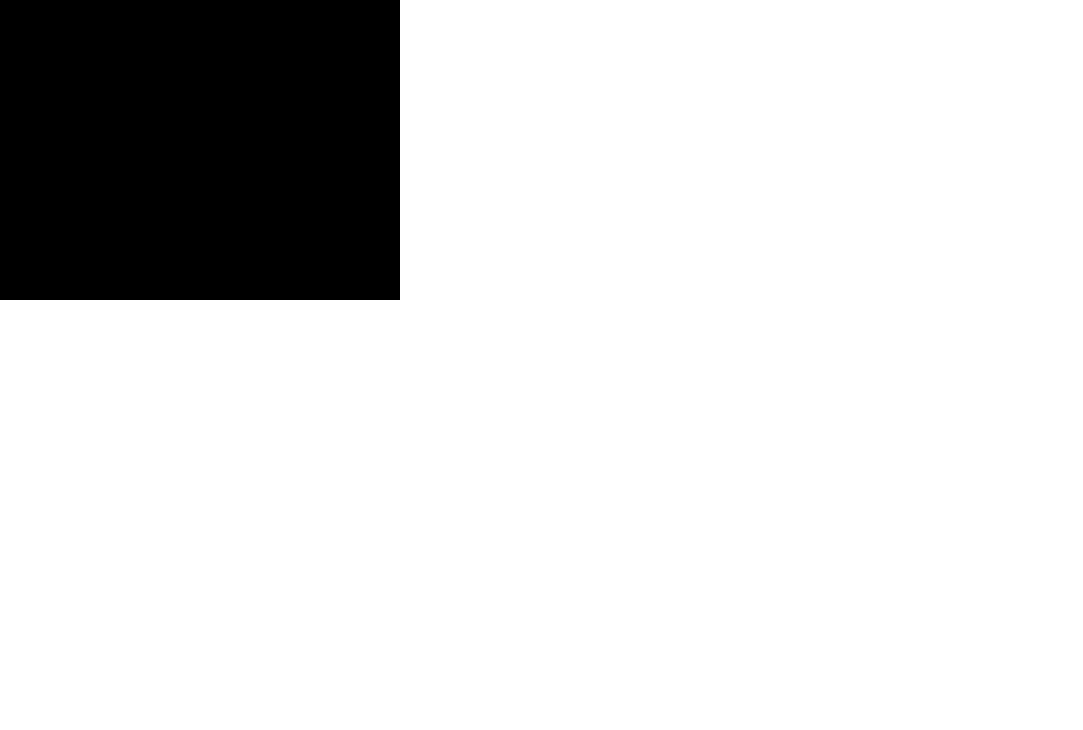
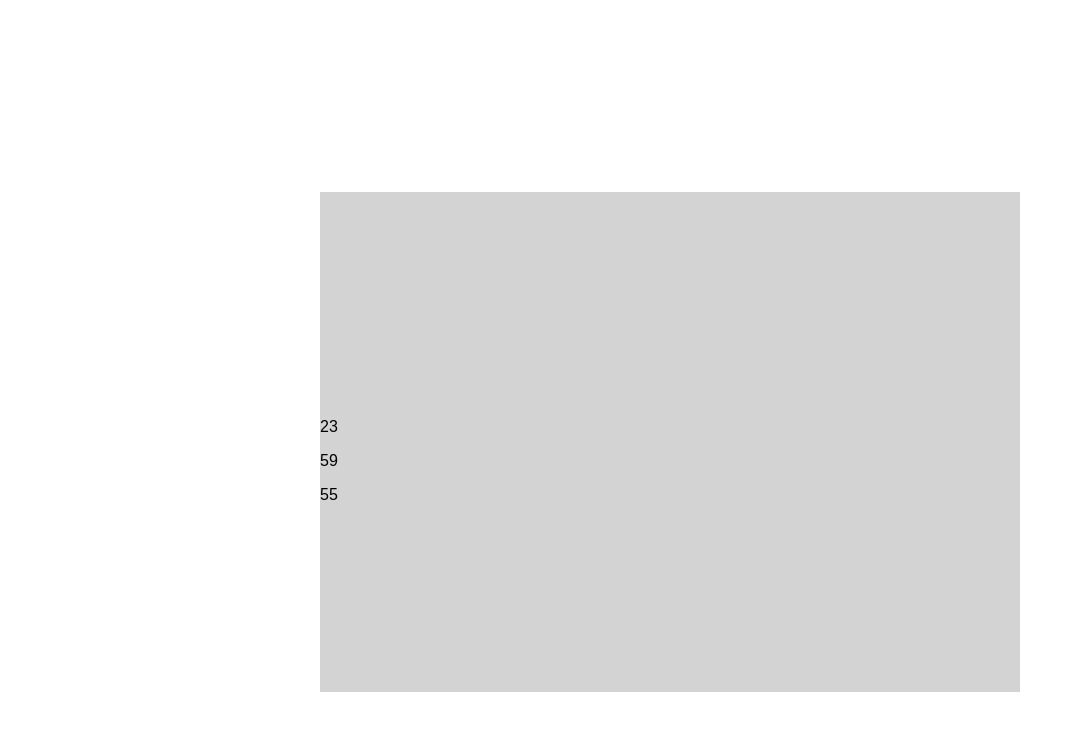
Before and after one commit to MLamson/clock, a plain HTML site: page index.html in a window 1280 px wide. Shown: the whole page, without its empty margins (0-1083 px from the left). Drawn offline with Linux system fonts and the light colour scheme.

Commit message:
clock logic set

```diff
--- a/index.html
+++ b/index.html
@@ -9,6 +9,10 @@
 
 	<div class="box">
 		<div class="clockBox">
+			<p class= "clockHour" id="hourDisplay"></p>
+			<p class= "clockMin" id="minDisplay"></p>
+			<p class= "clockSec" id="secDisplay"></p>
+
 		</div>
 	</div>
 
--- a/main.js
+++ b/main.js
@@ -0,0 +1,40 @@
+// var myVar=setInterval(function () {myTimer()}, 1000);
+
+// function myTimer() {
+//     var d = new Date();
+//     document.getElementById("demo").innerHTML = d.toLocaleTimeString();
+// }
+
+
+
+
+var sec = 50;
+var min = 59;
+var hour = 23;
+
+var myClock = setInterval(clockCount, 1000);
+
+function clockCount(){
+	sec++;
+
+if(sec === 60){
+	min++;
+	sec = 0;
+}
+document.getElementById("secDisplay").innerHTML = (sec);
+
+if(min === 60){
+		hour++;
+		min = 0;
+}
+document.getElementById("minDisplay").innerHTML = (min);
+if(hour === 24){
+		hour = 0;
+		min = 0;
+		sec = 0;
+}
+	document.getElementById("hourDisplay").innerHTML = (hour);
+
+
+
+}
--- a/main.scss
+++ b/main.scss
@@ -1,6 +1,19 @@
 .box {
-	width:400px;
-	height:300px;
-	background-color:black;
+	float:left;
+	margin-left:25%;
+	margin-top:15%;
+	width:700px;
+	height:500px;
+	background-color:lightgrey;
 
+	.clockBox {
+
+		padding-top:30%;
+
+		.clock {
+			font-size: 200%;
+			text-align: center;
+			vertical-align: center;
+		}
+	}
 }
```
Also changed, not shown: main.css, 1 other file.
